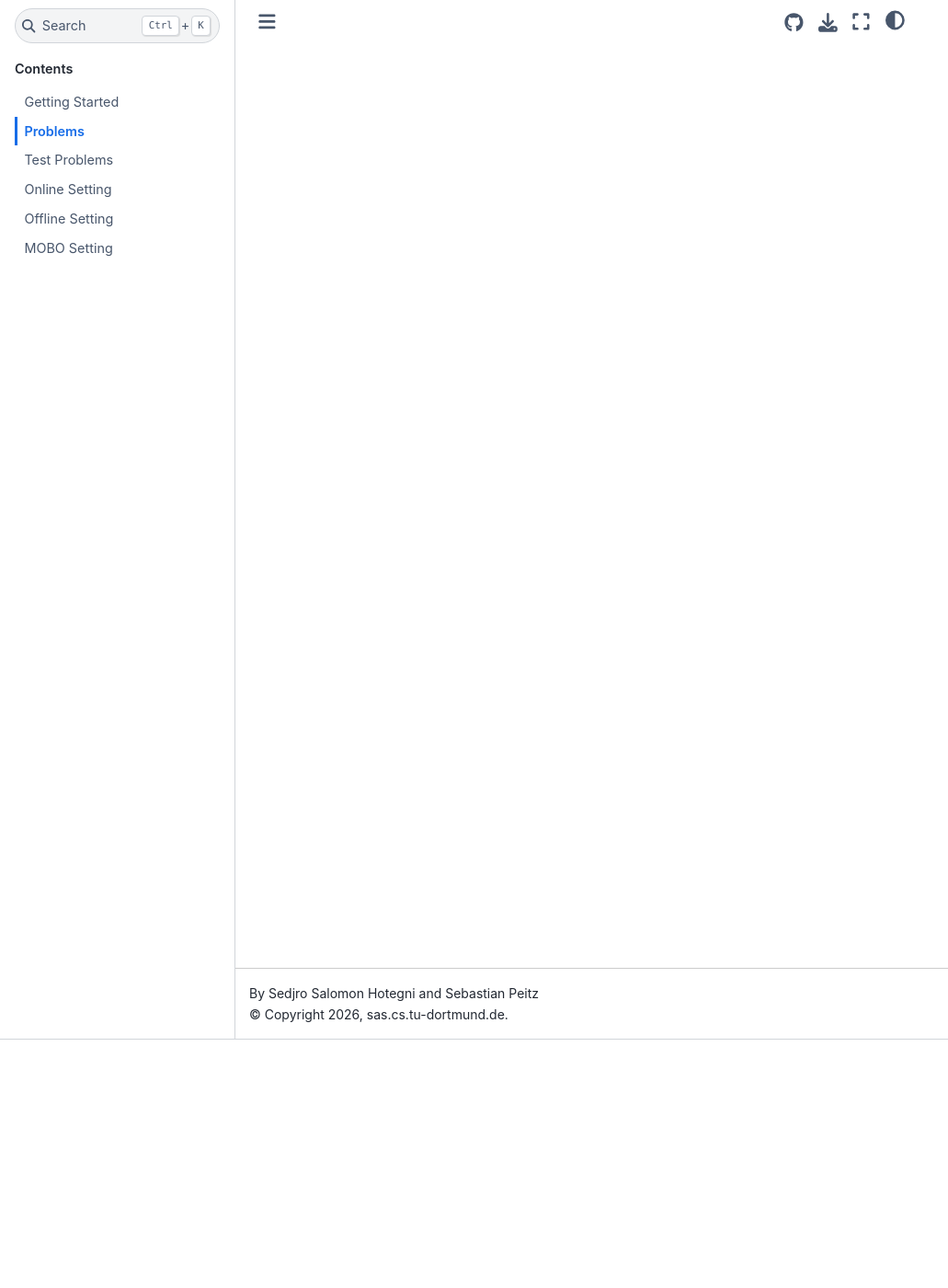
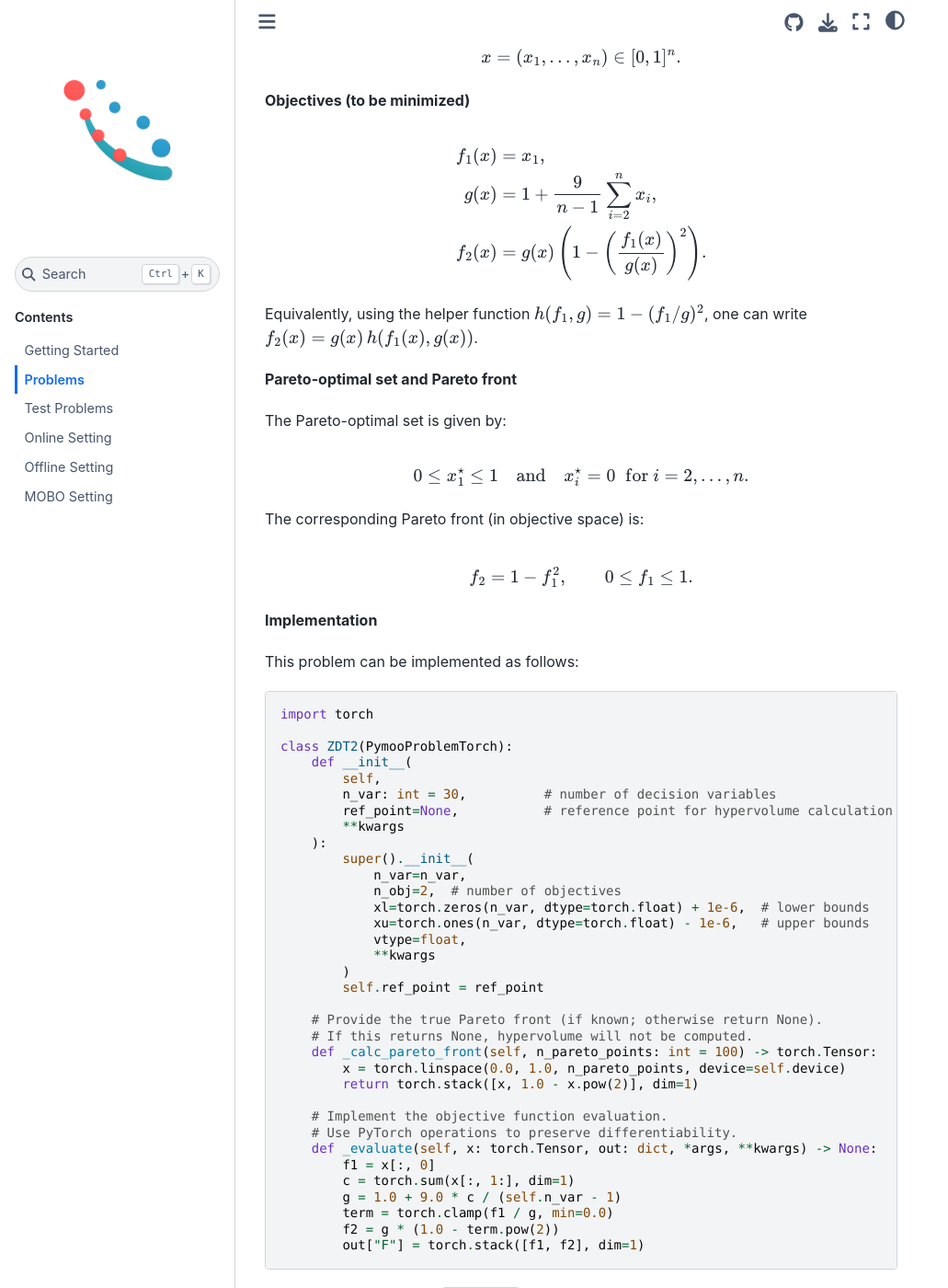
Before and after one commit to safe-autonomous-systems/moo-spread, a Sphinx documentation site: the page built from docs/problems.rst, in a window 1280 px wide and 1400 px high, scrolled down 270 px. Shown: the whole window at 92% size, without its empty margins (0-1031 px from the left). Built offline with Sphinx 7.4.7 and the Sphinx Book theme 1.1.4, drawn with Linux system fonts in a browser that asks for light colours; some of the changed text lies outside the part shown.

Commit message:
Enhance problem section in documentation

```diff
--- a/docs/problems.rst
+++ b/docs/problems.rst
@@ -1,4 +1,91 @@
 .. _problems:
 
 Problems
-==============
+========
+
+The ``moospread`` package provides a PyTorch class ``PymooProblemTorch`` inspired by
+`pymoo <https://pymoo.org/>`_, which can be used to define custom problems for the SPREAD solver.
+As an example, consider the ``ZDT2`` problem, a bi-objective benchmark (typically defined with
+:math:`n=30` decision variables) with a non-convex Pareto-optimal front.
+
+**Decision variables**
+
+.. math::
+
+   x = (x_1, \ldots, x_n) \in [0,1]^n.
+
+**Objectives (to be minimized)**
+
+.. math::
+
+   \begin{aligned}
+   f_1(x) &= x_1,\\
+   g(x)   &= 1 + \frac{9}{n-1}\sum_{i=2}^{n} x_i,\\
+   f_2(x) &= g(x)\left(1 - \left(\frac{f_1(x)}{g(x)}\right)^2\right).
+   \end{aligned}
+
+Equivalently, using the helper function :math:`h(f_1,g) = 1 - (f_1/g)^2`, one can write
+:math:`f_2(x) = g(x)\,h(f_1(x), g(x))`.
+
+**Pareto-optimal set and Pareto front**
+
+The Pareto-optimal set is given by:
+
+.. math::
+
+   0 \le x_1^\star \le 1
+   \quad\text{and}\quad
+   x_i^\star = 0 \;\; \text{for } i=2,\ldots,n.
+
+The corresponding Pareto front (in objective space) is:
+
+.. math::
+
+   f_2 = 1 - f_1^2,
+   \qquad 0 \le f_1 \le 1.
+
+**Implementation**
+
+This problem can be implemented as follows:
+
+.. code-block:: python
+
+   import torch
+
+   class ZDT2(PymooProblemTorch):
+       def __init__(
+           self,
+           n_var: int = 30,          # number of decision variables
+           ref_point=None,           # reference point for hypervolume calculation
+           **kwargs
+       ):
+           super().__init__(
+               n_var=n_var,
+               n_obj=2,  # number of objectives
+               xl=torch.zeros(n_var, dtype=torch.float) + 1e-6,  # lower bounds
+               xu=torch.ones(n_var, dtype=torch.float) - 1e-6,   # upper bounds
+               vtype=float,
+               **kwargs
+           )
+           self.ref_point = ref_point
+
+       # Provide the true Pareto front (if known; otherwise return None).
+       # If this returns None, hypervolume will not be computed.
+       def _calc_pareto_front(self, n_pareto_points: int = 100) -> torch.Tensor:
+           x = torch.linspace(0.0, 1.0, n_pareto_points, device=self.device)
+           return torch.stack([x, 1.0 - x.pow(2)], dim=1)
+
+       # Implement the objective function evaluation.
+       # Use PyTorch operations to preserve differentiability.
+       def _evaluate(self, x: torch.Tensor, out: dict, *args, **kwargs) -> None:
+           f1 = x[:, 0]
+           c = torch.sum(x[:, 1:], dim=1)
+           g = 1.0 + 9.0 * c / (self.n_var - 1)
+           term = torch.clamp(f1 / g, min=0.0)
+           f2 = g * (1.0 - term.pow(2))
+           out["F"] = torch.stack([f1, f2], dim=1)
+
+
+In the :ref:`offline-setting`, the ``_evaluate`` method is not required, since the optimization process relies exclusively on a provided dataset and surrogate proxies rather than on evaluations of the true objective functions.
+In that case, features that depend on true evaluations (e.g., hypervolume computation or certain plotting utilities) may be unavailable.
+``moospread`` also provides several :ref:`test-problems` that can be accessed via ``moospread.tasks``.
```
